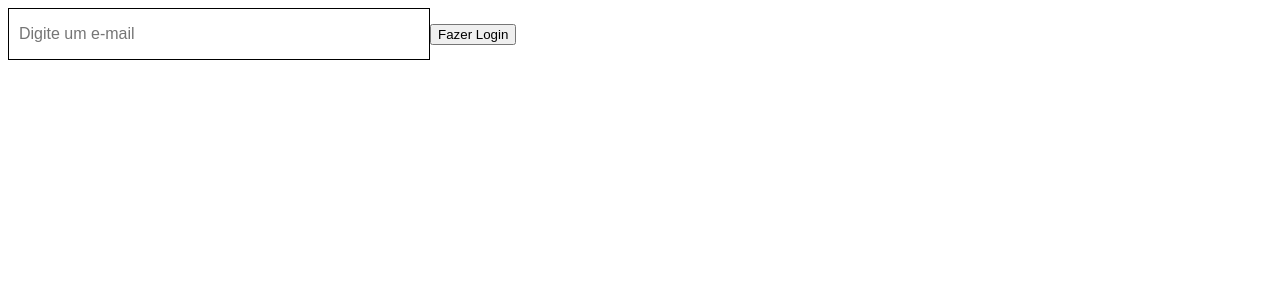
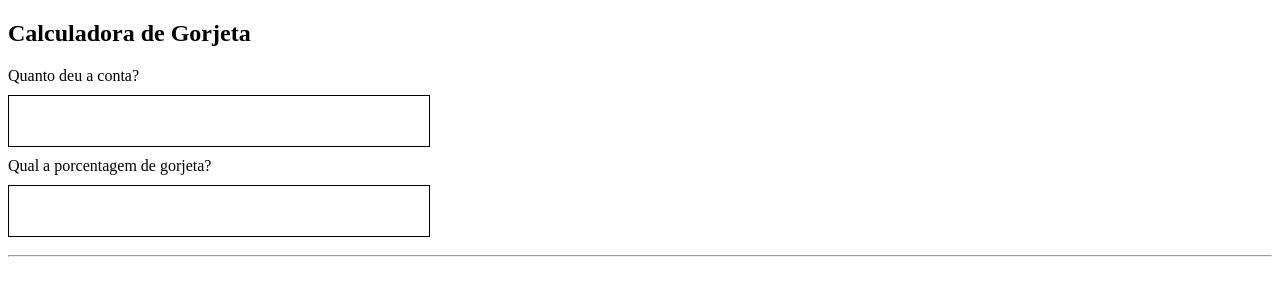
Before and after one commit to LuizPedroSM/b7web-reactjs, a React (Create React App) app: page / in a window 1280 px wide. Shown: the top 300 px of the page. Built offline with nearby package versions, Linux system fonts and the light colour scheme.

Commit message:
Ex: Calculadora de Gorjeta

```diff
--- a/src/App.js
+++ b/src/App.js
@@ -7,30 +7,65 @@ const Input = styled.input`
   font-size: 16px;
   padding: 10px;
   border: 1px solid #000;
+  margin: 10px 0;
 `;
 
 function App() {
-  const [email, setEmail] = useState("");
-  const [isLogged, setIsLogged] = useState(false);
+  const [conta, setConta] = useState("");
+  const [perGorjeta, setPerGorjeta] = useState("");
   return (
     <>
-      <Input
-        placeholder="Digite um e-mail"
-        type="email"
-        value={email}
-        onChange={e => setEmail(e.target.value)}
-      />
-
-      {email.length > 0 && (
+      <h2>Calculadora de Gorjeta</h2>
+      <label htmlFor="conta">
+        Quanto deu a conta? <br />
+        <Input
+          id="conta"
+          type="number"
+          value={conta}
+          onChange={e => setConta(Number(e.target.value))}
+        />
+      </label>
+      <br />
+      <label htmlFor="perGorjeta">
+        Qual a porcentagem de gorjeta? <br />
+        <Input
+          id="perGorjeta"
+          type="number"
+          value={perGorjeta}
+          onChange={e => setPerGorjeta(Number(e.target.value))}
+        />
+      </label>
+      <hr />
+      {conta > 0 && perGorjeta > 0 && (
         <>
           <p>
-            {email.length} caractere{email.length !== 1 ? "s" : ""}
+            Sub-total:
+            {conta.toLocaleString("pt-Br", {
+              style: "currency",
+              currency: "BRL"
+            })}
           </p>
-          <p>Algo a mais</p>
+          <p>
+            Gorjeta ({perGorjeta}%):
+            {((conta * perGorjeta) / 100).toLocaleString("pt-Br", {
+              style: "currency",
+              currency: "BRL"
+            })}
+          </p>
+          <p>
+            <b>
+              Total:
+              {Number((conta * perGorjeta) / 100 + conta).toLocaleString(
+                "pt-Br",
+                {
+                  style: "currency",
+                  currency: "BRL"
+                }
+              )}
+            </b>
+          </p>
         </>
       )}
-
-      {isLogged ? <button>Sair</button> : <button>Fazer Login</button>}
     </>
   );
 }
```
Also changed, not shown: 1 other file (tests, documents, lock files or other folders).
